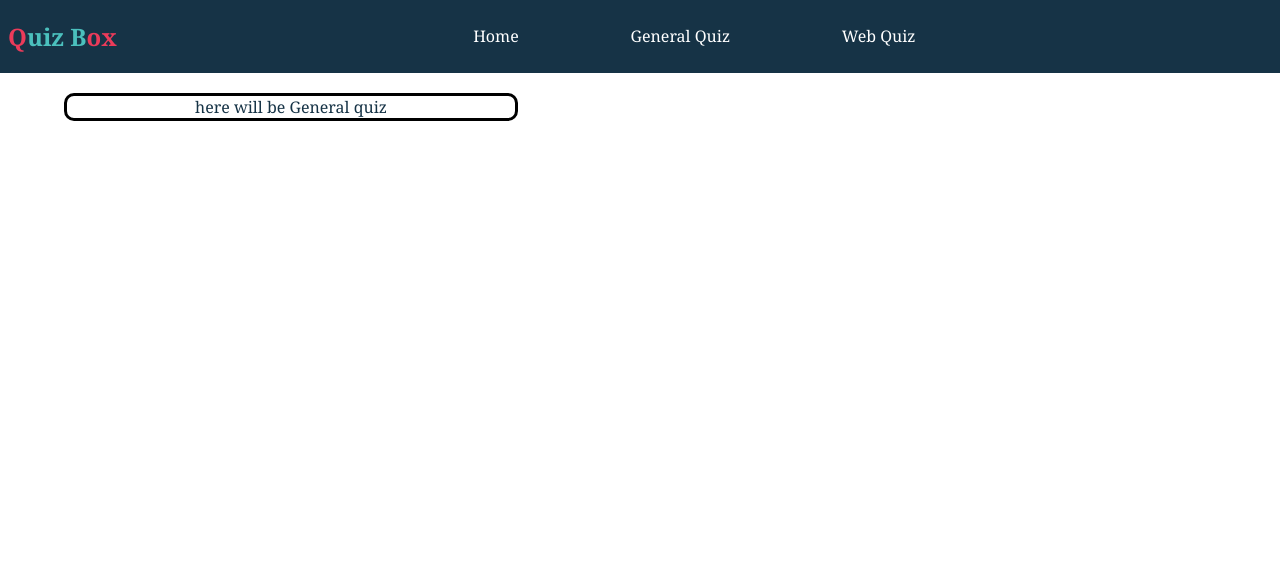
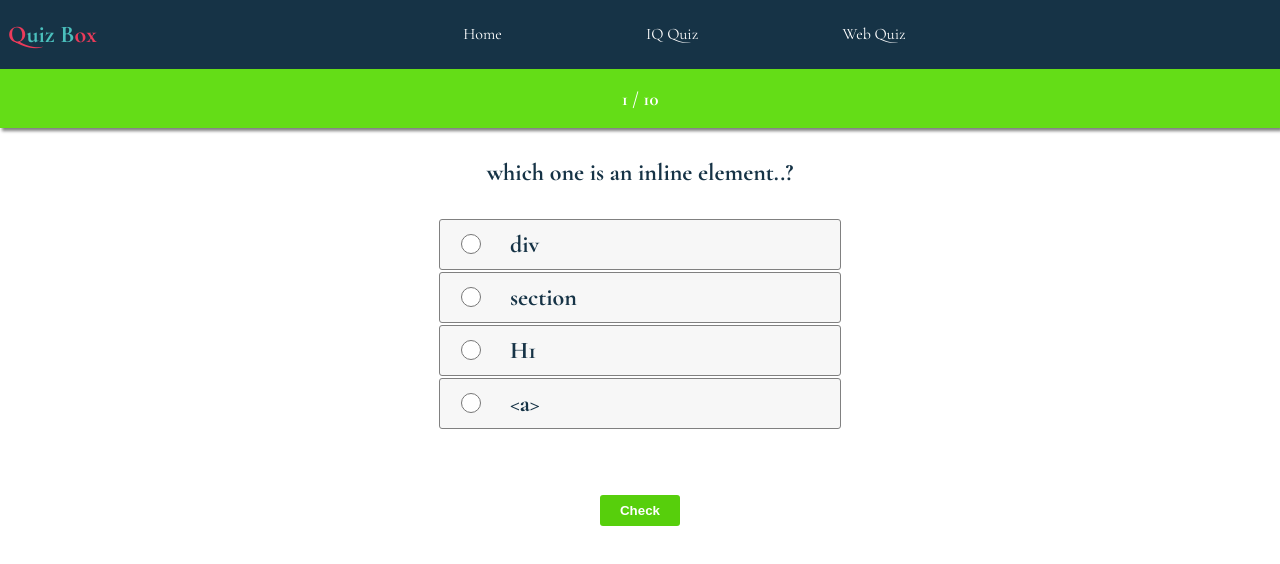
Before and after one commit to Ameer255/quiz-app, a React (Create React App) app: page /gen-quiz in a window 1280 px wide. Shown: the top 564 px of the page. Built offline with nearby package versions, Linux system fonts and the light colour scheme.

Commit message:
custom fonts added

```diff
--- a/public/index.html
+++ b/public/index.html
@@ -10,7 +10,12 @@
       content="Web site created using create-react-app"
     />
     <link rel="apple-touch-icon" href="%PUBLIC_URL%/logo192.png" />
-
+    <link rel="preconnect" href="https://fonts.gstatic.com">
+    <link rel="preconnect" href="https://fonts.gstatic.com">
+    <link rel="preconnect" href="https://fonts.gstatic.com">
+    <link rel="preconnect" href="https://fonts.gstatic.com">
+    <link rel="preconnect" href="https://fonts.gstatic.com">
+    <link href="https://fonts.googleapis.com/css2?family=Cormorant+Garamond:wght@400;700&display=swap" rel="stylesheet">
     <script src='https://kit.fontawesome.com/a076d05399.js'></script>
     <link rel="stylesheet" href="https://cdnjs.cloudflare.com/ajax/libs/font-awesome/4.7.0/css/font-awesome.min.css">
 
--- a/src/App.css
+++ b/src/App.css
@@ -1,5 +1,5 @@
 body{
-  font-family: Georgia, 'Times New Roman', Times, serif;
+  font-family: 'Cormorant Garamond', serif;
 }
 
 .first-letter{
@@ -56,6 +56,7 @@ nav h1 span{
    color: rgb(22, 51, 70);
    transition: .2s all ease-out;
    border: 3px solid black;
+   padding: 5px 0;
 
 }
 .box:hover{
@@ -126,6 +127,8 @@ nav h1 span{
 
 .label label{
   cursor: pointer;
+  font-weight: bold;
+  font-size: x-large;
 }
 .radio{
   width: 15%;
@@ -152,10 +155,12 @@ nav h1 span{
   margin-right: 5px;
   font-weight: bold;
   cursor: pointer;
+  margin: 15px 0;
 }
 
 .icon{
   font-size: 100px;
+  text-align: center;
 }
 
 .quiz-name{
@@ -205,7 +210,7 @@ nav{
   text-align: center;
   padding: 13px 35px;
   font-weight: bold;
-  font-size: large;
+  font-size: x-large;
 }
 .result th{
   border-right: none;
@@ -221,7 +226,7 @@ border-radius: 5px;
 margin-right: 5px;
 font-weight: bold;
 cursor: pointer;
-margin-top: 15px;
+margin: 15px 0;
 }
 .correct{
   color: rgb(87, 207, 12);
--- a/src/App.js
+++ b/src/App.js
@@ -4,6 +4,8 @@ import { BrowserRouter, Switch, Route, Link } from "react-router-dom";
 import { GenQuiz } from "./components/general-quiz/gen-quiz";
 import { WebQuiz } from "./components/web-dev-quiz/web-quiz";
 import { Menu } from "./components/menu/menu";
+import { MathQuiz } from "./components/math-quiz/mathQuiz";
+import { EnglishQuiz } from "./components/english-quiz/englishQuiz";
 
 
 let navOpen = false;
@@ -46,7 +48,7 @@ function App() {
 
         <div className="nav-items">
           <div><Link to="/quiz-app" > Home </Link></div>
-          <div><Link to="/gen-quiz"> General Quiz </Link></div>
+          <div><Link to="/gen-quiz"> IQ Quiz </Link></div>
           <div><Link to="/web-quiz"> Web Quiz</Link></div>
         </div>
 
@@ -65,7 +67,7 @@ function App() {
       <div className="nav-sm">
         <div></div>
         <div><Link to="/quiz-app" onClick={navOpenClose}> Home </Link></div>
-        <div><Link to="/gen-quiz" onClick={navOpenClose}> General Quiz </Link></div>
+        <div><Link to="/gen-quiz" onClick={navOpenClose}> IQ Quiz </Link></div>
         <div><Link to="/web-quiz" onClick={navOpenClose}> Web Quiz</Link></div>
         <div></div>
 
@@ -75,6 +77,8 @@ function App() {
         <Route path="/quiz-app" exact component={Menu} />
         <Route path="/gen-quiz" exact component={GenQuiz} />
         <Route path="/web-quiz" exact component={WebQuiz} />
+        <Route path="/math-quiz" exact component={MathQuiz} />
+        <Route path="/english-quiz" exact component={EnglishQuiz} />
       </Switch>
 
     </BrowserRouter>
--- /dev/null
+++ b/src/components/english-quiz/englishQuiz.jsx
@@ -0,0 +1,9 @@
+import React from "react";
+
+export const EnglishQuiz = ()=>{
+    return (
+        <div style={{"display" : "flex" , "alignItems": "center", "justifyContent": "center"}}>
+           <h3>No Quiz Here</h3>
+        </div>
+    )
+}
--- a/src/components/general-quiz/gen-quiz.jsx
+++ b/src/components/general-quiz/gen-quiz.jsx
@@ -1,9 +1,98 @@
 import React from "react";
+import { Link } from "react-router-dom";
+import { useState } from "react";
+import { Question } from "../question/question";
 
-export const GenQuiz = ()=>{
-    return(
-        <div className="box">
-            here will be General quiz
-        </div>
-    )
+export const GenQuiz = () => {
+
+
+
+
+
+  let questions = [[], ["which one is an inline element..?"],
+  ["Which tag is used to display an image..?"],
+  ["Which tag is used to connect external JavaScript file..?"],
+  ["There are 4 ways to style HTML elements..?"],
+  ["Which one is the correct way to find the length of an array in JS..?"],
+  ["#FF3205 Is the representation of which color in Hexa..?"],
+  [[`What is the output of the following code..?`], ["let arr = [2,4,3,7,6];"], ["console.log(arr[arr.length-2])"]],
+  [["What is the output of follwing code..?"], ["console.log(typeof(null);"]],
+  ["In CSS3, class selector has higher specificity than ID selector..?"],
+  ["Select the correct way to apply styling for the hover state of a button..?"],
+  [["What is the output of following code..?"], [`console.log(1 == "1");`]]];
+
+  let options = [[], ["div", "section", "H1", "<a>"],
+  ["pic", "image", "img", "photo"],
+  ["<script>", "<link>", "<Javascrip>"],
+  ["true", "false"],
+  ["Array.size", "Array.width", "Array.length", "sizeOf(Array)"],
+  ["Red", "Green", "Blue"], ["6", "7", "3", "4"], ["String", "Array", "Object", "Number"],
+  ["true", "false"], ["button hover {styles }", "button > hover {styles }",
+    "button :hover {styles }", "hover : button {styles}"],
+  ["true", "false"]];
+
+  let answerKey = [[], ["<a>"], ["img"], ["<script>"], ["false"],
+  ["Array.length"], ["Red"], ["7"], ["Object"], ["false"], ["button :hover {styles }"], ["true"]];
+
+
+
+
+  let [questionInfo, setQuestionInfo] = useState({
+    step: 1,
+    correct: 0
+
+  })
+
+  const addToCorrect = () => {
+    setQuestionInfo({ ...questionInfo, correct: questionInfo.correct += 1 });
+    console.log(questionInfo.correct)
+  }
+
+
+
+  const nextStep = () => {
+    setQuestionInfo({ ...questionInfo, step: questionInfo.step + 1 });
+  };
+
+
+  if (questionInfo.step >= 1 && questionInfo.step <= 10) {
+
+    return <Question
+      q={questions[questionInfo.step]}
+      next={nextStep}
+      step={questionInfo.step}
+      options={options[questionInfo.step]}
+      correct={answerKey[questionInfo.step]}
+      addToCorrect={addToCorrect} />
+
+
+  }
+  else {
+    return <div className="result">
+      <div><h2>Result</h2></div>
+      <table>
+        <tr>
+
+          <th>Total </th>
+          <td>10</td>
+        </tr>
+
+        <tr>
+          <th className="correct">Correct</th>
+          <td className="correct">{questionInfo.correct}</td>
+        </tr>
+
+        <tr>
+          <th className="incorrect">Incorrect</th>
+          <td className="incorrect">{10 - questionInfo.correct}</td>
+        </tr>
+      </table>
+      <div>
+        <Link to="/quiz-app"><button>Back To Quiz Home</button> </Link>
+      </div>
+
+    </div>
+  }
+
+
 }
--- /dev/null
+++ b/src/components/math-quiz/mathQuiz.jsx
@@ -0,0 +1,9 @@
+import React from "react";
+
+export const MathQuiz = ()=>{
+    return (
+        <div style={{"display" : "flex" , "alignItems": "center", "justifyContent": "center"}}>
+           <h3>No Quiz Here</h3>
+        </div>
+    )
+}
--- a/src/components/menu/menu.jsx
+++ b/src/components/menu/menu.jsx
@@ -1,5 +1,5 @@
-import { Link } from "react-router-dom"
-import { Quiz } from "../quiz-box/quiz-box";
+import { Link } from "react-router-dom";
+
 
 export const Menu = () => {
   return (
@@ -20,18 +20,38 @@ export const Menu = () => {
       <div className="box">
 
         <Link to="/gen-quiz">
-
           <div className="icon">
             <i class="fas fa-brain"></i>
           </div>
-
           <div className="quiz-name">
             <b>IQ Quiz</b>
           </div>
-
         </Link>
       </div>
 
+
+      <div className="box">
+        <Link to="/english-quiz">
+          <div className="icon">
+            <i class="fas fa-spell-check"></i>
+          </div>
+          <div className="quiz-name">
+            <b>English & Grammer</b>
+          </div>
+        </Link>
+      </div>
+
+
+      <div className="box">
+        <Link to="/math-quiz">
+          <div className="icon">
+            <i class="fas fa-calculator"></i>
+          </div>
+          <div className="quiz-name">
+            <b>Maths</b>
+          </div>
+        </Link>
+      </div>
 
 
 
--- a/src/components/question/question.jsx
+++ b/src/components/question/question.jsx
@@ -75,12 +75,12 @@ export const Question = (props) => {
         <div className="question-container">
 
             <div className="question-count">
-                <h4>{`${props.step} / 10`}</h4>
+                <h3>{`${props.step} / 10`}</h3>
             </div>
 
             <div className="question">{props.q.map((element) => {
                 return (
-                    <h4> {element} </h4>
+                    <h2> {element} </h2>
                 )
             })}</div>
 
@@ -107,7 +107,7 @@ export const Question = (props) => {
             </form>
 
             <div className="check-btn">
-                <button onClick={handleClick} disabled={props.step > 7}>Check</button>
+                <button onClick={handleClick} >Check</button>
 
             </div>
             <audio className="audio">
--- a/src/components/web-dev-quiz/web-quiz.jsx
+++ b/src/components/web-dev-quiz/web-quiz.jsx
@@ -11,22 +11,29 @@ export const WebQuiz = () => {
   // let joiningBr = brk.join(" <br>");
 
   let questions = [[], ["which one is an inline element..?"],
-  ["which tag is used to display an image..?"],
-  ["which tag is used to connect external JavaScript file..?"],
+  ["Which tag is used to display an image..?"],
+  ["Which tag is used to connect external JavaScript file..?"],
   ["There are 4 ways to style HTML elements..?"],
-  ["What is the correct way to find the length of an array in JS..?"],
+  ["Which one is the correct way to find the length of an array in JS..?"],
   ["#FF3205 Is the representation of which color in Hexa..?"],
-  [[`what is the output of the following code..?`], ["let arr = [2,4,3,7,6];"], ["console.log(arr[arr.length-2])"]]];
+  [[`What is the output of the following code..?`], ["let arr = [2,4,3,7,6];"], ["console.log(arr[arr.length-2])"]],
+[["What is the output of follwing code..?"], ["console.log(typeof(null);"]],
+["In CSS3, class selector has higher specificity than ID selector..?"],
+["Select the correct way to apply styling for the hover state of a button..?"],
+[["What is the output of following code..?"], [`console.log(1 == "1");`]]];
 
   let options = [[], ["div", "section", "H1", "<a>"],
   ["pic", "image", "img", "photo"],
   ["<script>", "<link>", "<Javascrip>"],
   ["true", "false"],
   ["Array.size", "Array.width", "Array.length", "sizeOf(Array)"],
-  ["Red", "Green", "Blue"], ["6", "7", "3", "4"]];
+  ["Red", "Green", "Blue"], ["6", "7", "3", "4"], ["String", "Array", "Object", "Number"],
+["true", "false"], ["button hover {styles }", "button > hover {styles }",
+ "button :hover {styles }", "hover : button {styles}"],
+ ["true", "false"]];
 
   let answerKey = [[], ["<a>"], ["img"], ["<script>"], ["false"],
-  ["Array.length"], ["Red"], ["7"]];
+  ["Array.length"], ["Red"], ["7"], ["Object"], ["false"], ["button :hover {styles }"], ["true"] ];
 
 
 
@@ -49,7 +56,7 @@ export const WebQuiz = () => {
   };
 
 
-  if (questionInfo.step >= 1 && questionInfo.step <= 7) {
+  if (questionInfo.step >= 1 && questionInfo.step <= 10) {
 
     return <Question
       q={questions[questionInfo.step]}
@@ -78,7 +85,7 @@ export const WebQuiz = () => {
 
         <tr>
           <th className="incorrect">Incorrect</th>
-          <td className="incorrect">{7 - questionInfo.correct}</td>
+          <td className="incorrect">{10 - questionInfo.correct}</td>
         </tr>
       </table>
       <div>
```
